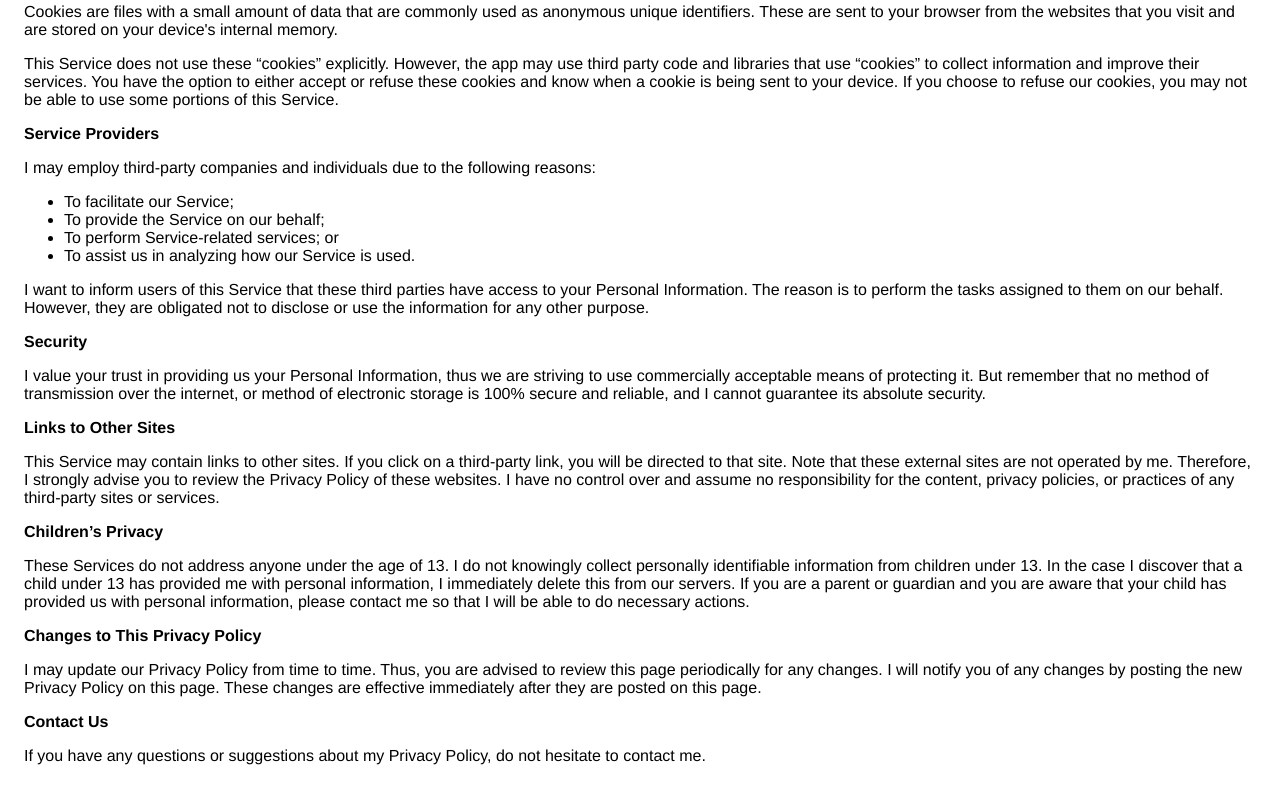
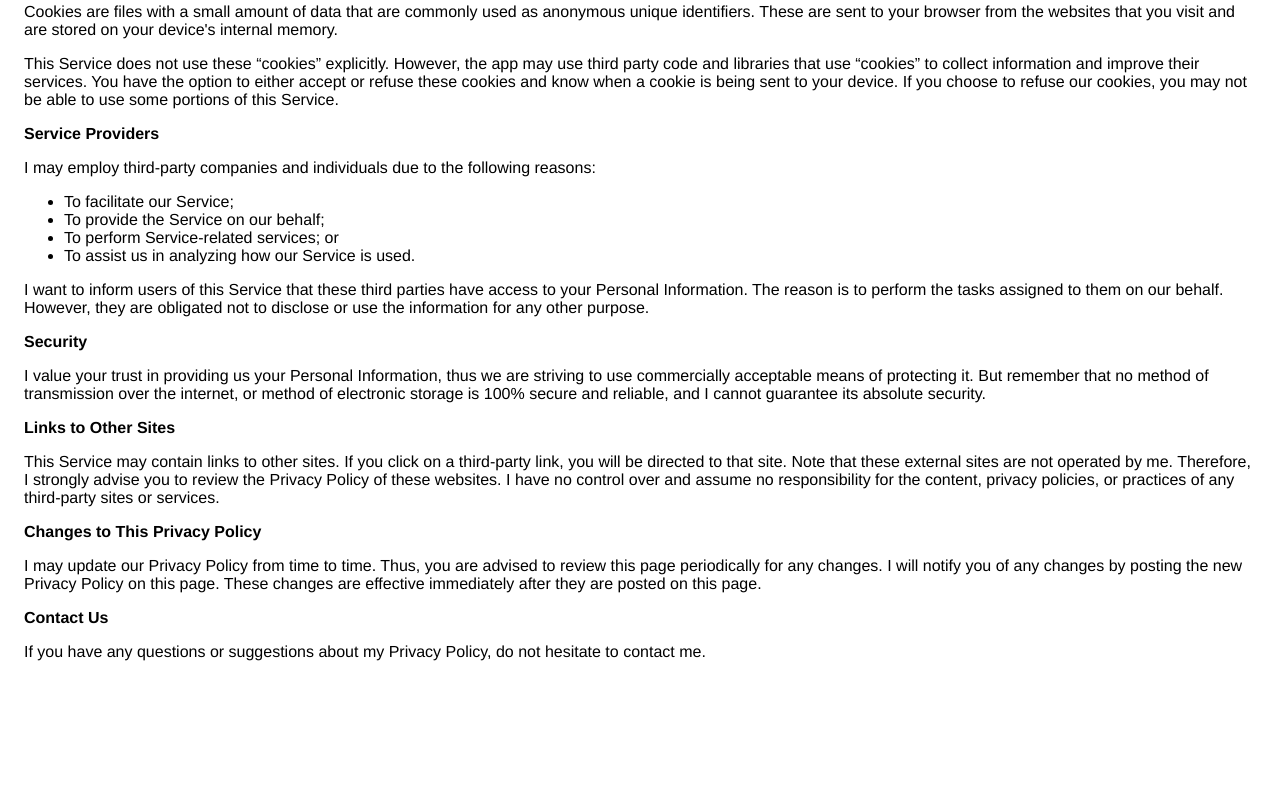
Before and after one commit to matthewjung0121/cooltonic, a plain HTML site: page index.html in a window 1280 px wide. Shown: the part 553-1356 px from the top of the page. After the commit the page ends 1254 px from the top, so only its background shows below. Drawn offline with Linux system fonts and the light colour scheme.

Commit message:
Update index.html

```diff
--- a/index.html
+++ b/index.html
@@ -43,11 +43,6 @@
                     advise you to review the Privacy Policy of these websites. I have no control over
                     and assume no responsibility for the content, privacy policies, or practices of any third-party sites
                     or services.
-                  </p> <p><strong>Children’s Privacy</strong></p> <p>These Services do not address anyone under the age of 13. I do not knowingly collect
-                    personally identifiable information from children under 13. In the case I discover that a child
-                    under 13 has provided me with personal information, I immediately delete this from
-                    our servers. If you are a parent or guardian and you are aware that your child has provided us with personal
-                    information, please contact me so that I will be able to do necessary actions.
                   </p> <p><strong>Changes to This Privacy Policy</strong></p> <p> I may update our Privacy Policy from time to time. Thus, you are advised to review
                     this page periodically for any changes. I will notify you of any changes by posting
                     the new Privacy Policy on this page. These changes are effective immediately after they are posted on
```
